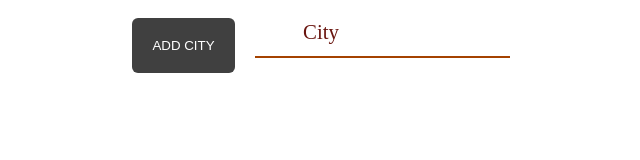
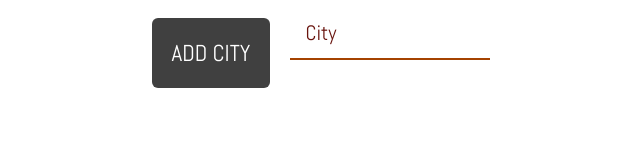
Before and after one commit to DanisJa/weather-app, a plain HTML site: page index.html in a window 1280 px wide. Shown: the whole page, without its empty margins (319-959 px from the left). Drawn offline with Linux system fonts and the light colour scheme.

Commit message:
Changed the font

```diff
--- a/style.css
+++ b/style.css
@@ -1,6 +1,7 @@
-@import url('https://fonts.googleapis.com/css2?family=Kanit:wght@500&display=swap');
+@import url('https://fonts.googleapis.com/css2?family=Abel&display=swap');
 *, *::before, *::after {
 	box-sizing: border-box;
+     font-family: 'Abel', serif-sans;
 }
 
 
@@ -40,7 +41,7 @@
 
 .card h2{
      margin: 5px;
-     font-family: 'Kanit', sans-serif;
+     font-family: 'Abel', sans-serif;
      font-size:larger;
 }
 
@@ -64,7 +65,8 @@
      border: none;
      background: #404040;
      color: #ffffff;
-     font-weight: 100;
+     font-weight: 300;
+     font-size: 23px;
      padding: 20px;
      text-transform: uppercase;
      border-radius: 6px;
```
